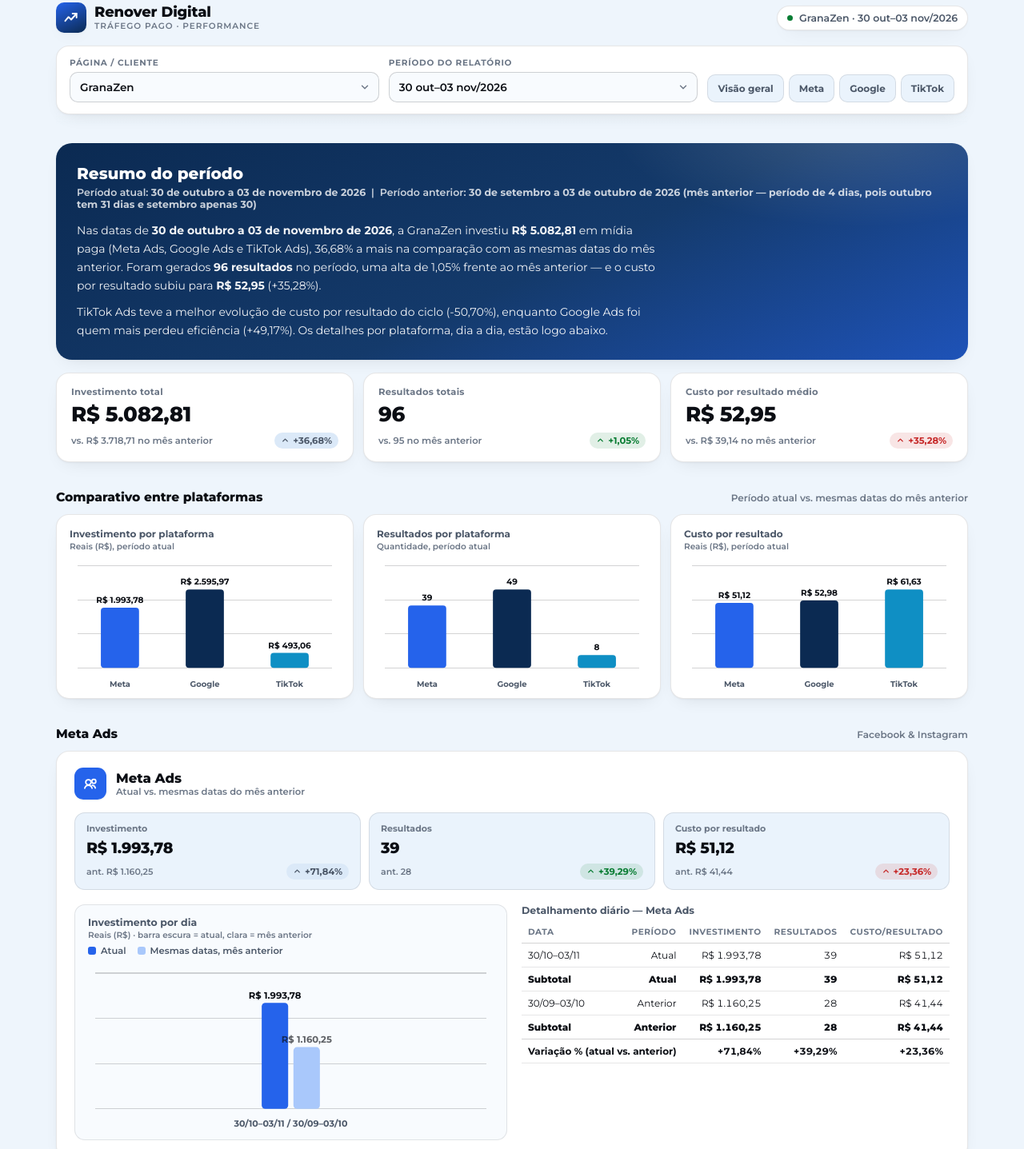
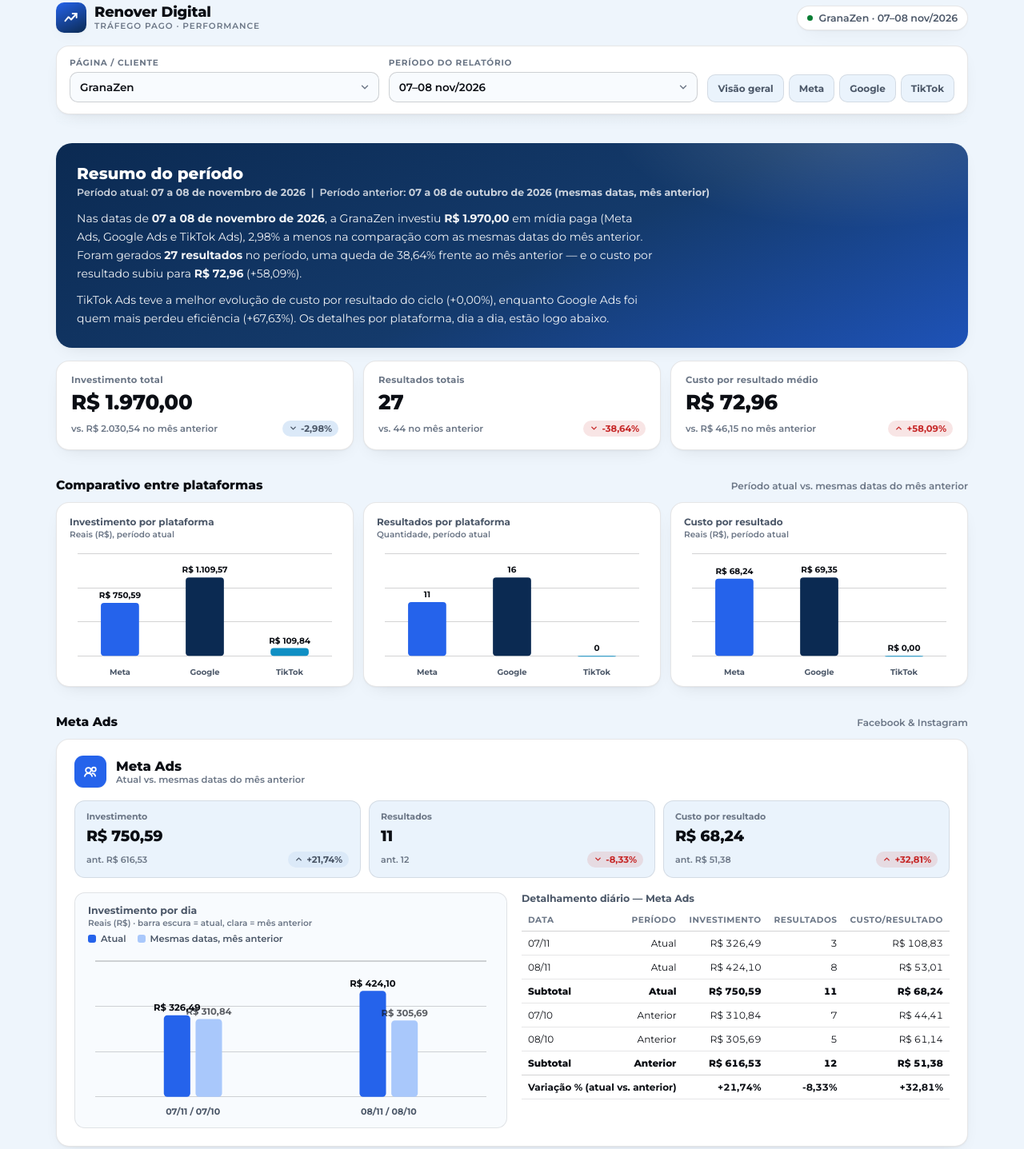
Before and after one commit to felipeprestestdg-ai/painel-granazen, a plain HTML site: page index.html in a window 1280 px wide. Shown: the part 19-1456 px from the top of the page at 80% size. Drawn offline with Linux system fonts and the light colour scheme.

Commit message:
Atualiza painel: ciclos 04-05/11 e 07-08/11/2026

```diff
--- a/index.html
+++ b/index.html
@@ -619,6 +619,96 @@ const DATA = {
       name: "GranaZen",
       periods: [
         {
+          id: "2026-11-07_08",
+          label: "07–08 nov/2026",
+          atualRangeLabel: "07 a 08 de novembro de 2026",
+          anteriorRangeLabel: "07 a 08 de outubro de 2026 (mesmas datas, mês anterior)",
+          platforms: {
+            meta: {
+              name: "Meta Ads", sub: "Facebook &amp; Instagram",
+              days: [
+                {date:"07/11",period:"atual",invest:326.49,results:3,cpr:108.83},
+                {date:"08/11",period:"atual",invest:424.10,results:8,cpr:53.01},
+                {date:"07/10",period:"anterior",invest:310.84,results:7,cpr:44.41},
+                {date:"08/10",period:"anterior",invest:305.69,results:5,cpr:61.14}
+              ],
+              atual: {invest:750.59, results:11, cpr:68.24},
+              anterior: {invest:616.53, results:12, cpr:51.38},
+              varInvest:21.74, varResults:-8.33, varCpr:32.81
+            },
+            google: {
+              name: "Google Ads", sub: "Rede de Pesquisa &amp; Display",
+              days: [
+                {date:"07–08/11",period:"atual",invest:1109.57,results:16,cpr:69.35},
+                {date:"07–08/10",period:"anterior",invest:1323.79,results:32,cpr:41.37}
+              ],
+              atual: {invest:1109.57, results:16, cpr:69.35},
+              anterior: {invest:1323.79, results:32, cpr:41.37},
+              varInvest:-16.18, varResults:-50.00, varCpr:67.63
+            },
+            tiktok: {
+              name: "TikTok Ads", sub: "In-Feed &amp; Spark Ads",
+              days: [
+                {date:"07–08/11",period:"atual",invest:109.84,results:0,cpr:0.00},
+                {date:"07–08/10",period:"anterior",invest:90.22,results:0,cpr:0.00}
+              ],
+              atual: {invest:109.84, results:0, cpr:0.00},
+              anterior: {invest:90.22, results:0, cpr:0.00},
+              varInvest:21.75, varResults:0.00, varCpr:0.00
+            }
+          },
+          totals: {
+            atual: {invest:1970.00, results:27, cpr:72.96},
+            anterior: {invest:2030.54, results:44, cpr:46.15},
+            varInvest:-2.98, varResults:-38.64, varCpr:58.09
+          }
+        },
+        {
+          id: "2026-11-04_05",
+          label: "04–05 nov/2026",
+          atualRangeLabel: "04 a 05 de novembro de 2026",
+          anteriorRangeLabel: "04 a 05 de outubro de 2026 (mesmas datas, mês anterior)",
+          platforms: {
+            meta: {
+              name: "Meta Ads", sub: "Facebook &amp; Instagram",
+              days: [
+                {date:"04/11",period:"atual",invest:386.82,results:6,cpr:64.47},
+                {date:"05/11",period:"atual",invest:328.36,results:10,cpr:32.84},
+                {date:"04/10",period:"anterior",invest:269.57,results:6,cpr:44.93},
+                {date:"05/10",period:"anterior",invest:323.77,results:6,cpr:53.96}
+              ],
+              atual: {invest:715.18, results:16, cpr:44.70},
+              anterior: {invest:593.34, results:12, cpr:49.45},
+              varInvest:20.53, varResults:33.33, varCpr:-9.61
+            },
+            google: {
+              name: "Google Ads", sub: "Rede de Pesquisa &amp; Display",
+              days: [
+                {date:"04–05/11",period:"atual",invest:1158.20,results:23,cpr:50.36},
+                {date:"04–05/10",period:"anterior",invest:1034.30,results:39,cpr:26.52}
+              ],
+              atual: {invest:1158.20, results:23, cpr:50.36},
+              anterior: {invest:1034.30, results:39, cpr:26.52},
+              varInvest:11.98, varResults:-41.03, varCpr:89.89
+            },
+            tiktok: {
+              name: "TikTok Ads", sub: "In-Feed &amp; Spark Ads",
+              days: [
+                {date:"04–05/11",period:"atual",invest:90.50,results:5,cpr:18.10},
+                {date:"04–05/10",period:"anterior",invest:97.68,results:2,cpr:48.84}
+              ],
+              atual: {invest:90.50, results:5, cpr:18.10},
+              anterior: {invest:97.68, results:2, cpr:48.84},
+              varInvest:-7.35, varResults:150.00, varCpr:-62.94
+            }
+          },
+          totals: {
+            atual: {invest:1963.88, results:44, cpr:44.63},
+            anterior: {invest:1725.32, results:53, cpr:32.55},
+            varInvest:13.83, varResults:-16.98, varCpr:37.11
+          }
+        },
+        {
           id: "2026-10-30_2026-11-03",
           label: "30 out–03 nov/2026",
           atualRangeLabel: "30 de outubro a 03 de novembro de 2026",
```
